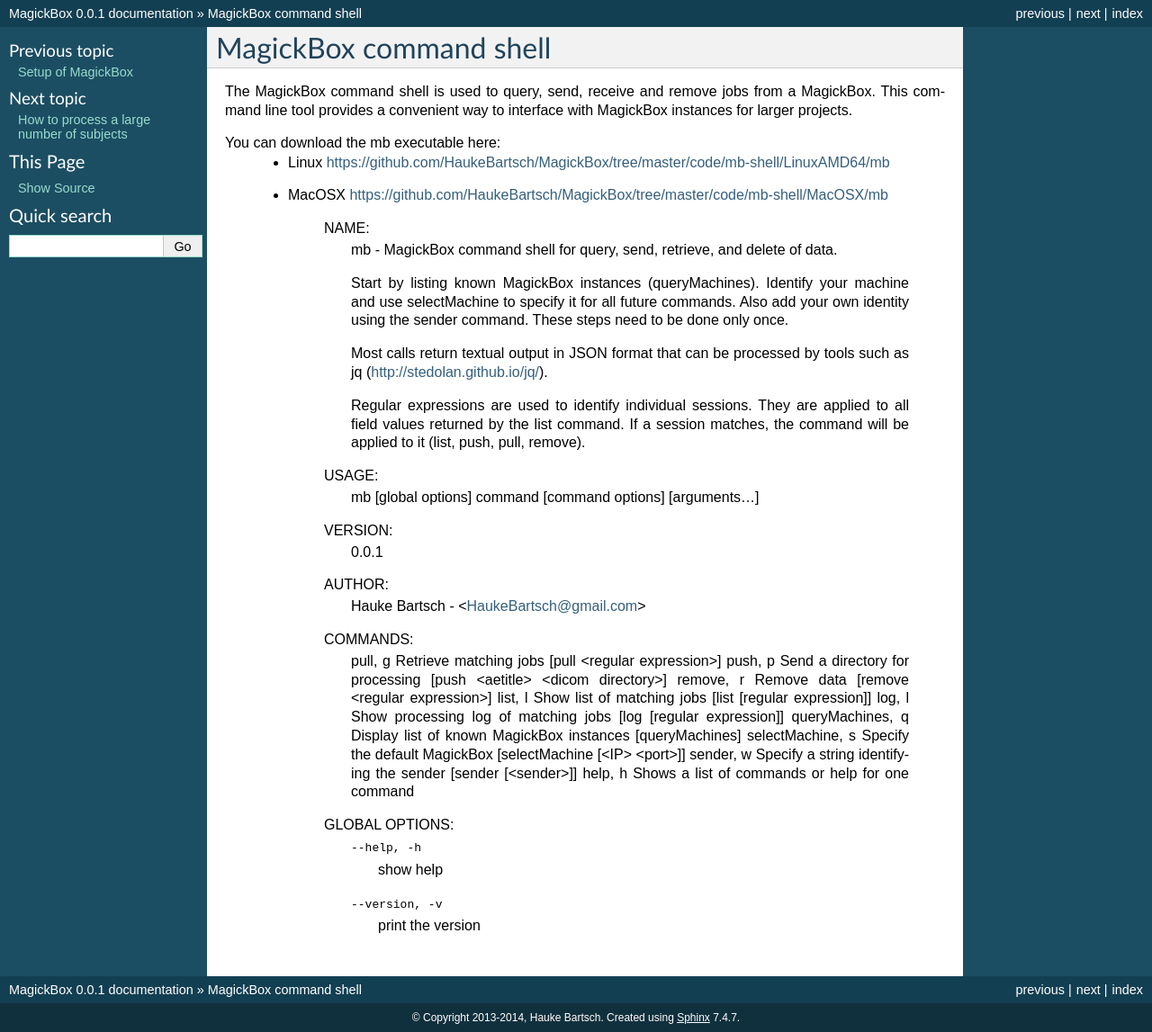
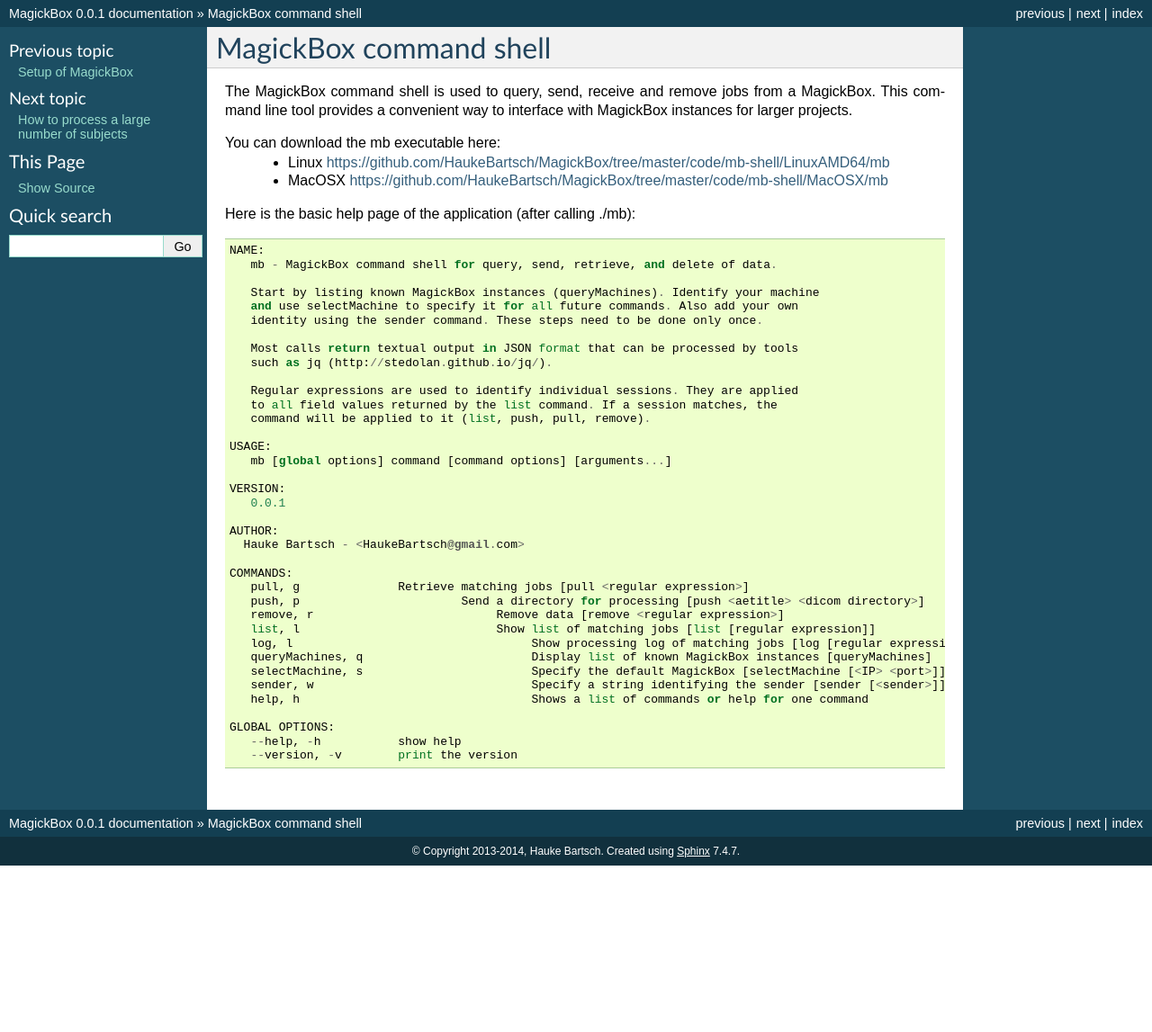
Before and after one commit to HaukeBartsch/MagickBox, a Sphinx documentation site: the page built from code/documentation/docs/source/Shell.rst, in a window 1280 px wide. Shown: the whole page at 90% size. Built offline with Sphinx 7.4.7, drawn with Linux system fonts in a browser that asks for light colours; after the commit the page ends 962 px from its top, so only the background shows below that.

Commit message:
make help text fixed

```diff
--- a/code/documentation/docs/source/Shell.rst
+++ b/code/documentation/docs/source/Shell.rst
@@ -9,6 +9,8 @@
 You can download the mb executable here:
     * Linux https://github.com/HaukeBartsch/MagickBox/tree/master/code/mb-shell/LinuxAMD64/mb
     * MacOSX https://github.com/HaukeBartsch/MagickBox/tree/master/code/mb-shell/MacOSX/mb
+
+Here is the basic help page of the application (after calling ./mb)::
 
 	NAME:
 	   mb - MagickBox command shell for query, send, retrieve, and delete of data.
```
